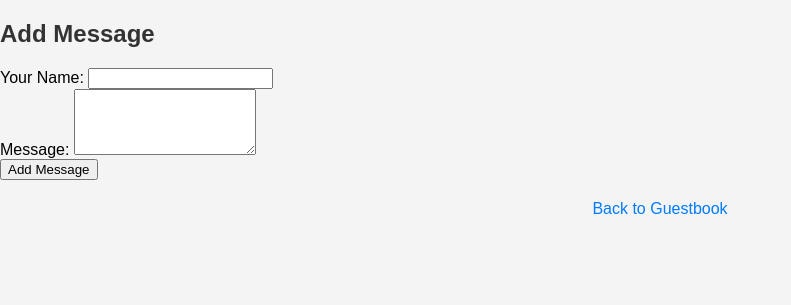
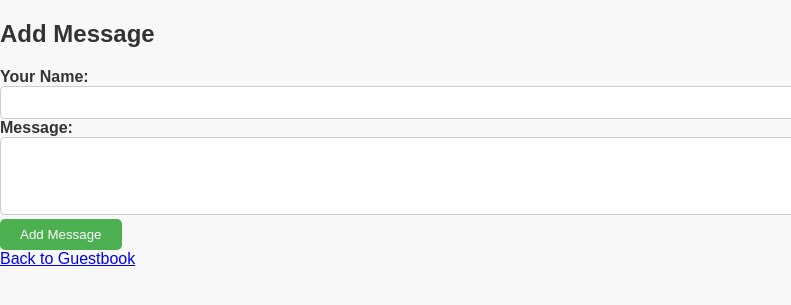
Before and after one commit to sireeshajangam/TerraformProject, a Flask app: page /add in a window 1320 px wide; the page is wider, and only the part inside the window is pictured. Shown: the top 305 px of that part, without its empty margins (0-791 px from the left). Run offline with Flask 2, Linux system fonts and the light colour scheme; parts of the project's set-up code (start-up, migrations or seed data) failed here and were passed over.

Commit message:
committed

```diff
--- /dev/null
+++ b/WebApplication/static/style.css
@@ -0,0 +1,73 @@
+/* CSS for styles.css */
+body {
+    font-family: Arial, sans-serif;
+    margin: 0;
+    padding: 0;
+    background-color: #f8f8f8;
+    color: #333;
+}
+
+header {
+    background-color: #4CAF50;
+    color: white;
+    text-align: center;WebApplication/templates/static
+    padding: 20px 0;
+}
+
+.container {
+    width: 80%;
+    margin: 0 auto;
+    padding: 20px 0;
+}
+
+.message-form {
+    display: flex;
+    flex-direction: column;
+    gap: 10px;
+    max-width: 400px;
+    margin: 0 auto;
+}
+
+label {
+    font-weight: bold;
+}
+
+input[type="text"],
+textarea {
+    width: 100%;
+    padding: 8px;
+    border-radius: 5px;
+    border: 1px solid #ccc;
+}
+
+button[type="submit"] {
+    padding: 8px 20px;
+    background-color: #4CAF50;
+    color: white;
+    border: none;
+    border-radius: 5px;
+    cursor: pointer;
+}
+
+button[type="submit"]:hover {
+    background-color: #45a049;
+}
+
+.back-link {
+    display: block;
+    margin-top: 10px;
+    text-align: center;
+    color: #4CAF50;
+    text-decoration: none;
+}
+
+.back-link:hover {
+    text-decoration: underline;
+}
+
+footer {
+    text-align: center;
+    margin-top: 20px;
+    padding: 10px 0;
+    background-color: #ddd;
+}
--- a/WebApplication/templates/add_message.html
+++ b/WebApplication/templates/add_message.html
@@ -7,6 +7,7 @@
     <link rel="stylesheet" href="{{ url_for('static', filename='style.css') }}">
 </head>
 <body>
+    <div class="form-container">
         <h2>Add Message</h2>
         <form method="post" action="/add">
             <label for="name">Your Name:</label>
@@ -15,7 +16,6 @@
             <textarea id="message" name="message" rows="4" required></textarea><br>
             <button type="submit">Add Message</button>
         </form>
-    <div class="back-link">
         <a href="/">Back to Guestbook</a>
     </div>
 </body>
--- a/WebApplication/templates/index.html
+++ b/WebApplication/templates/index.html
@@ -7,6 +7,7 @@
     <link rel="stylesheet" href="{{ url_for('static', filename='style.css') }}">
 </head>
 <body>
+    <div class="form-container">
         <h1>Guestbook</h1>
         <ul>
             {% for message in messages %}
@@ -16,5 +17,6 @@
             {% endfor %}
         </ul>
         <a href="/add">Add Message</a>
+    </div>
 </body>
 </html>
--- a/WebApplication/templates/static/style.css
+++ /dev/null
@@ -1,42 +0,0 @@
-/* Your CSS styles here */
-body {
-    font-family: Arial, sans-serif;
-    background-color: #f4f4f4;
-    margin: 0;
-    padding: 0;
-}
-
-h1, h2 {
-    color: #333;
-}
-
-ul {
-    list-style-type: none;
-    padding: 0;
-}
-
-li {
-    margin-bottom: 10px;
-    padding: 10px;
-    background-color: #fff;
-    border-radius: 5px;
-    box-shadow: 0 2px 4px rgba(0, 0, 0, 0.1);
-}
-
-a {
-    color: #007bff;
-    text-decoration: none;
-    display: block;
-    margin-top: 10px;
-}
-.back-link {
-    display: block;
-    margin-top: 20px; /* Adjust the value as needed for the desired gap */
-    text-align: center;
-    color: #4CAF50;
-    text-decoration: none;
-}
-
-.back-link:hover {
-    text-decoration: underline;
-}
```
Lines whose indentation alone changed are shown as unchanged.
